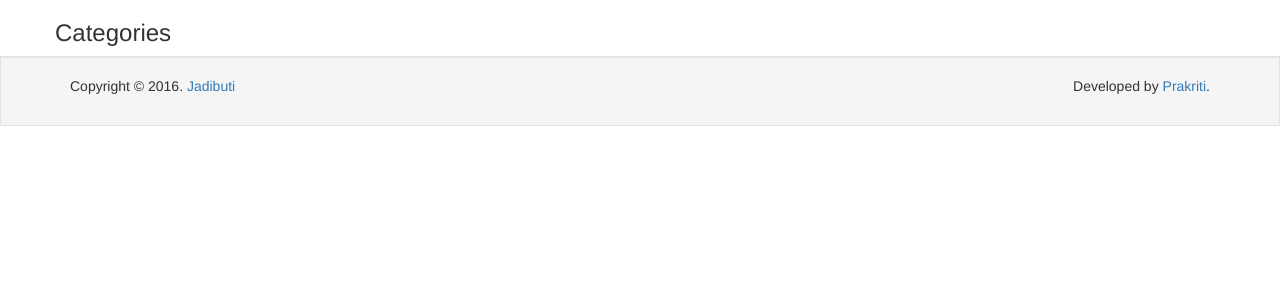
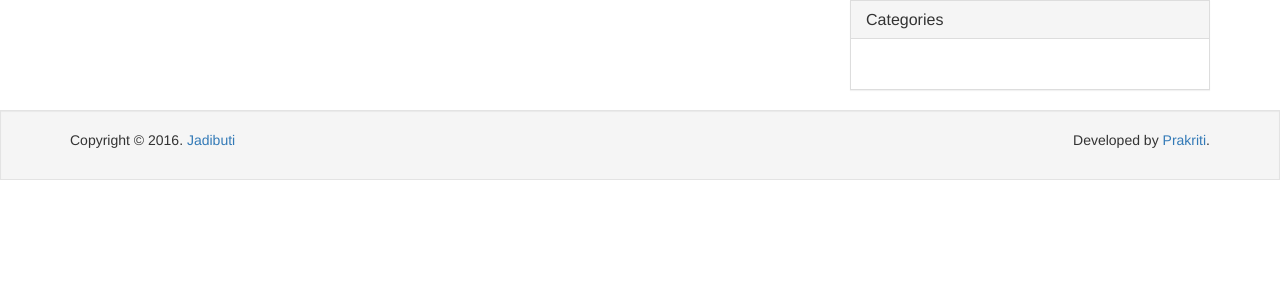
Before and after one commit to munikarmanish/jadibuti, a Django app: page /blog/ in a window 1280 px wide. Shown: the part 120-420 px from the top of the page. Run offline with Django 3.2, Linux system fonts and the light colour scheme; data that the repository does not hold is empty; some libraries are stand-ins or nearby versions.

```diff
--- a/blog/views.py
+++ b/blog/views.py
@@ -3,6 +3,7 @@ from django.http import HttpResponse, HttpResponseRedirect, Http404
 from django.core.paginator import Paginator, EmptyPage, PageNotAnInteger
 from django.db.models import Q
 from .models import Post
+from .models import Category
 
 
 # Create your views here.
@@ -11,6 +12,13 @@ def posts_list(request):
     page_title = "Natural Remedies"
     posts = Post.objects.all()
 
+    # all categories to list in side panel
+    # make categories a list of category string
+    # to make it different from category of database
+    categories = Category.objects.all()
+    category_selected = request.GET.get('category')
+
+    #posts = posts.filter(category)
     search_query = request.GET.get('q')
     if search_query:
         page_title = "Search results"
@@ -32,6 +40,7 @@ def posts_list(request):
 
     context = {
         'page_title': page_title,
+        'categories':categories,
         'paginator': paginator,
         'posts': posts,
         'page_var': page_var,
--- a/templates/posts_list.html
+++ b/templates/posts_list.html
@@ -93,9 +93,43 @@
     {% endif %}
   </div><!--col-->
 
-  <div class="com-md-4">
-    <h3>Categories</h3>
-  </div><!--col-->
+<div class="col-md-4">
+  <div class="panel panel-default">
+    <div class="panel-heading">
+      <h3 class="panel-title">Categories</h3>
+    </div>
+    <div class="panel-body">
+
+          <!--
+            this is good if we have to add count post of each group
+
+          <ul class="list-group com-md-4">
+          {% for c in categories %}
+          <a href="#">
+            <li class="list-group-item">
+            <span class="badge">14</span>
+            {{ c.name }}
+            </li>
+            </a>
+          {% endfor %}
+          </ul>
+          -->
+
+      <div class="list-group">
+      {% for c in categories %}
+          <!--
+            for active item
+            <a href="#" class="list-group-item active">
+              {{ c.name }}
+            </a>
+          -->
+
+          <a href="#" class="list-group-item col-md-4 ">{{ c.name }}</a>
+      {% endfor %}
+      </div>
+    </div>
+  </div>
+</div>
 
 </div><!--row-->
 </div><!--container-->
```
